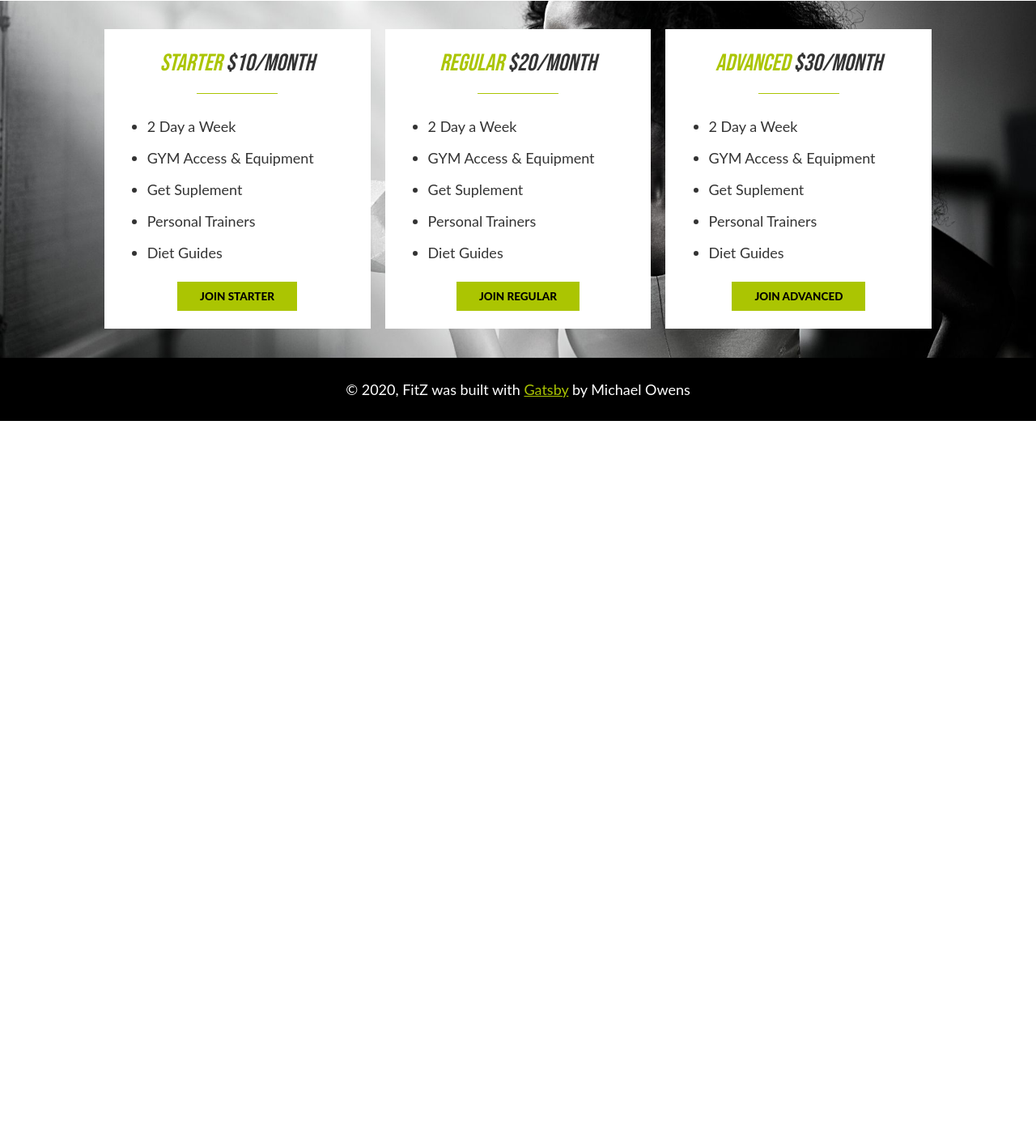
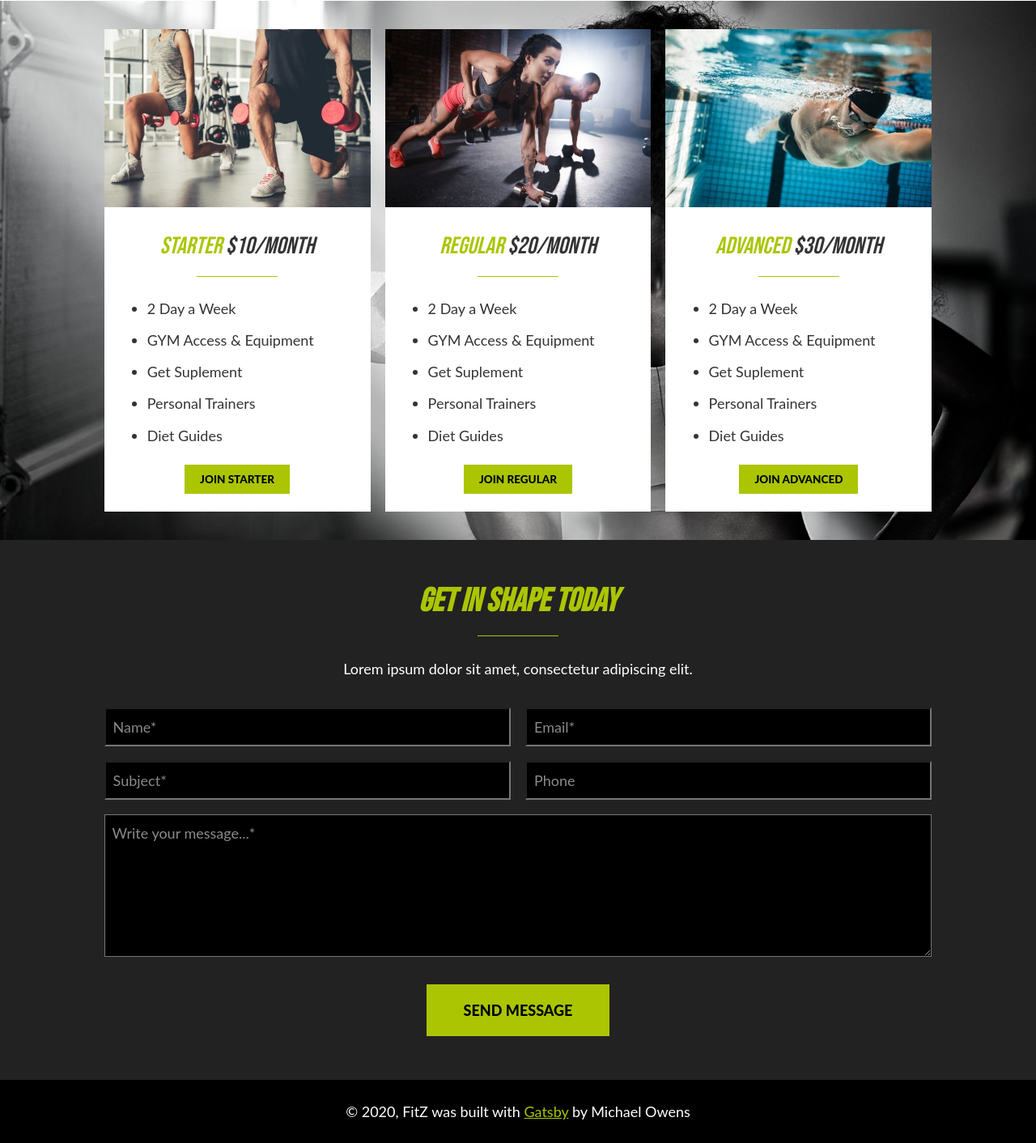
Before and after one commit to mowens86/fitness_crunch, a Gatsby site: page / in a window 1280 px wide. Shown: the part 1439-2851 px from the top of the page at 81% size. Before the commit the page ends 1959 px from the top, so only its background shows below. Built offline with nearby package versions, Linux system fonts and the light colour scheme; Gatsby itself is replaced by a stand-in of ours.

Commit message:
finish package section and form section

```diff
--- /dev/null
+++ b/src/components/index/contact.js
@@ -0,0 +1,50 @@
+import React from 'react'
+import contactStyle from "../styles/contact.module.css"
+
+const Contact = () => (
+<div className={contactStyle.contactBG}>
+
+    <div className={contactStyle.contactWrapper}>
+    <h1 className={contactStyle.contactH1}>Get In Shape Today</h1>
+    <p className={contactStyle.contactP}>Lorem ipsum dolor sit amet, consectetur adipiscing elit.</p>
+    <div >
+
+      <form className={contactStyle.formStyle} action="#">
+
+        <div className={contactStyle.inputFlex}>
+          <div className={contactStyle.inputDiv}>
+            <input className={contactStyle.inputBox} type="text" placeholder="Name*" required></input>
+          </div>
+
+          <div className={contactStyle.inputDiv}>
+            <input className={contactStyle.inputBox} type="email" placeholder="Email*" required></input>
+          </div>
+        </div>
+
+        <div className={contactStyle.inputFlex}>
+          <div className={contactStyle.inputDiv}>
+            <input className={contactStyle.inputBox} type="text" placeholder="Subject*" required></input>
+          </div>
+
+          <div className={contactStyle.inputDiv}>
+            <input className={contactStyle.inputBox} type="tel" placeholder="Phone"></input>
+          </div>
+        </div>
+
+        <div className={contactStyle.textareaDiv}>
+          <textarea className={contactStyle.textareaBox} placeholder="Write your message...*" rows="6" required></textarea>
+        </div>
+
+        <div className={contactStyle.formButtonStyle}>
+          <button type="submit" className={contactStyle.formButton}>Send Message</button>
+        </div>
+      </form>
+
+
+    </div>
+  </div>
+
+</div>
+  )
+
+  export default Contact
--- a/src/components/index/packagesbg.js
+++ b/src/components/index/packagesbg.js
@@ -3,6 +3,9 @@ import { graphql, StaticQuery } from 'gatsby'
 import styled from 'styled-components'
 import packageStyle from "../styles/packagesbg.module.css"
 import BackgroundImage from 'gatsby-background-image'
+import StarterImg from '../../images/starter.jpg'
+import RegularImg from '../../images/regular.jpg'
+import AdvancedImg from '../../images/advanced.jpg'
 
 const PackageSection = ({ className }) => (
   <StaticQuery
@@ -33,6 +36,8 @@ const PackageSection = ({ className }) => (
             <div className={packageStyle.packageContentWrapper}>
 
             <div className={packageStyle.packageBox}>
+                <img className={packageStyle.packageBoxImg} src={StarterImg} alt="Starter Plan" title="Starter Plan"/>
+                <div className={packageStyle.packageBoxPadding}>
                   <h2 className={packageStyle.packageH2}>Starter <span className={packageStyle.packageSpan}>$10/month</span></h2>
                   <ul className={packageStyle.packageList}>
                     <li>2 Day a Week</li>
@@ -43,8 +48,11 @@ const PackageSection = ({ className }) => (
                   </ul>
                   <a href="/" className={packageStyle.packageButton}>Join Starter</a>
                 </div>
+              </div>
 
               <div className={packageStyle.packageBox}>
+                <img className={packageStyle.packageBoxImg} src={RegularImg} alt="Regular Plan" title="Regular Plan"/>
+                <div className={packageStyle.packageBoxPadding}>
                   <h2 className={packageStyle.packageH2}>Regular <span className={packageStyle.packageSpan}>$20/month</span></h2>
                   <ul className={packageStyle.packageList}>
                     <li>2 Day a Week</li>
@@ -55,8 +63,11 @@ const PackageSection = ({ className }) => (
                   </ul>
                   <a href="/" className={packageStyle.packageButton}>Join Regular</a>
                 </div>
+              </div>
 
               <div className={packageStyle.packageBox}>
+                <img className={packageStyle.packageBoxImg} src={AdvancedImg} alt="Advanced Plan" title="Advanced Plan"/>
+                <div className={packageStyle.packageBoxPadding}>
                   <h2 className={packageStyle.packageH2}>Advanced <span className={packageStyle.packageSpan}>$30/month</span></h2>
                   <ul className={packageStyle.packageList}>
                     <li>2 Day a Week</li>
@@ -66,6 +77,7 @@ const PackageSection = ({ className }) => (
                     <li>Diet Guides</li>
                   </ul>
                   <a href="/" className={packageStyle.packageButton}>Join Advanced</a>
+                </div>
               </div>
 
             </div>
--- /dev/null
+++ b/src/components/styles/contact.module.css
@@ -0,0 +1,110 @@
+.contactBG {
+    background-color: #222222;
+}
+
+.contactWrapper {
+    margin: 0 auto;
+    max-width: 1080px;
+    padding: 3rem 1.0875rem;
+}
+
+.contactH1 {
+    color: #ABC502;
+}
+
+.contactH1,
+.contactH3 {
+    font-style: italic;
+}
+
+.contactH1::after {
+    content: '';
+    display: block;
+    width: 100px;
+    height: 1px;
+    background-color: #ABC502;
+    margin: 0 auto;
+    margin-top: 20px;
+}
+
+.contactH1,
+.contactP {
+    text-align: center;
+}
+
+.contactP {
+    color: #fff;
+}
+
+.contactH3 {
+    margin-bottom: .75rem;
+}
+
+.formStyle {
+    display: block;
+    margin: 0 auto;
+}
+
+.inputFlex {
+    display: flex;
+    flex: 0 0 50%;
+    justify-content: center;
+}
+
+.inputDiv {
+    width: 50%;
+}
+
+.inputDiv,
+.textareaDiv {
+    margin: .5rem;
+    max-width: 100%;
+}
+
+.inputBox,
+.textareaBox {
+    padding: .5rem;
+    background-color: #000;
+    color: #fff;
+}
+
+.inputBox,
+.textareaBox {
+    width: 100%;
+}
+
+.formButtonStyle {
+    margin-top: 1.5rem;
+    text-align: center;
+}
+
+.formButton {
+    border: 1px solid #ABC502;
+    background-color: #ABC502;
+    color: #000;
+    text-transform: uppercase;
+    font-weight: 800;
+    text-decoration: none;
+    padding: 1rem 2.5rem;
+    transition: .2s all ease-in-out;
+    cursor: pointer;
+}
+
+.formButton:hover {
+    border: 1px solid #ABC502;
+    background-color: #000;
+    color: #ABC502;
+}
+
+@media only screen and (max-width: 768px) {
+
+    .inputFlex {
+        flex-direction: column;
+    }
+
+    .inputDiv {
+        width: 100%;
+        padding-right: 1rem;
+    }
+
+}
--- a/src/components/styles/herobg.module.css
+++ b/src/components/styles/herobg.module.css
@@ -55,7 +55,7 @@
     color: #ABC502;
 }
 
-@media only screen and (max-width: 750px) {
+@media only screen and (max-width: 768px) {
 
     .heroContentWrapper {
         padding-top: 12rem;
--- a/src/components/styles/packagesbg.module.css
+++ b/src/components/styles/packagesbg.module.css
@@ -15,8 +15,15 @@
     display: block;
     background-color: #fff;
     width: 33%;
+    margin: .5rem;
+}
+
+.packageBoxPadding {
     padding: 1.5rem;
-    margin: .5rem;
+}
+
+.packageBoxImg {
+    margin-bottom: 0;
 }
 
 .packageH1 {
@@ -62,7 +69,7 @@
     font-weight: 800;
     font-size: .75rem;
     text-decoration: none;
-    padding: .5rem 1.5rem;
+    padding: .5rem 1rem;
     transition: .2s all ease-in-out;
 }
 
@@ -72,7 +79,7 @@
     color: #ABC502;
 }
 
-@media only screen and (max-width: 750px) {
+@media only screen and (max-width: 768px) {
 
     .packageContentWrapper {
         flex-direction: column;
--- a/src/components/styles/why.module.css
+++ b/src/components/styles/why.module.css
@@ -54,7 +54,7 @@
     margin-bottom: 20px;
 }
 
-@media only screen and (max-width: 750px) {
+@media only screen and (max-width: 768px) {
 
     .whyFlex {
         flex-direction: column;
--- a/src/pages/index.js
+++ b/src/pages/index.js
@@ -4,6 +4,7 @@ import SEO from "../components/seo"
 import BackgroundSection from "../components/index/herobg"
 import Why from "../components/index/why"
 import PackageSection from "../components/index/packagesbg"
+import Contact from "../components/index/contact"
 
 const IndexPage = () => (
   <Layout>
@@ -11,6 +12,7 @@ const IndexPage = () => (
       <BackgroundSection />
       <Why />
       <PackageSection />
+      <Contact />
   </Layout>
 )
 
```
Also changed, not shown: src/images/advanced.jpg (added), src/images/regular.jpg (added), src/images/starter.jpg (added). Lines whose indentation alone changed are shown as unchanged.
